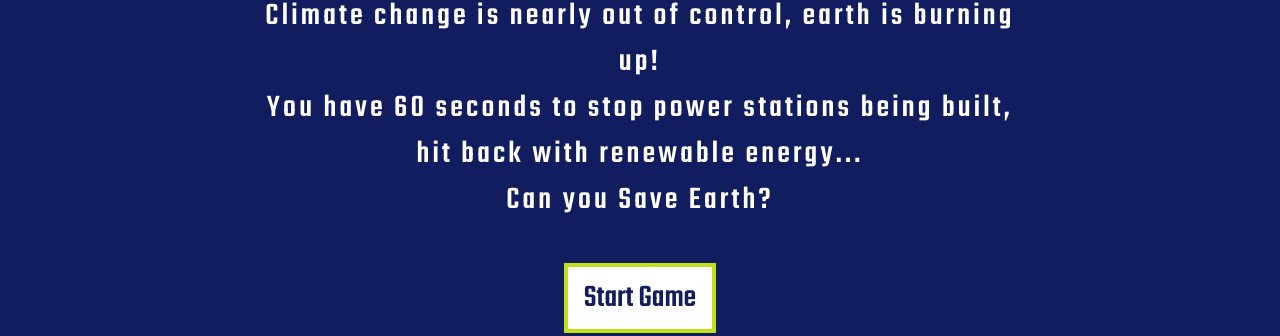
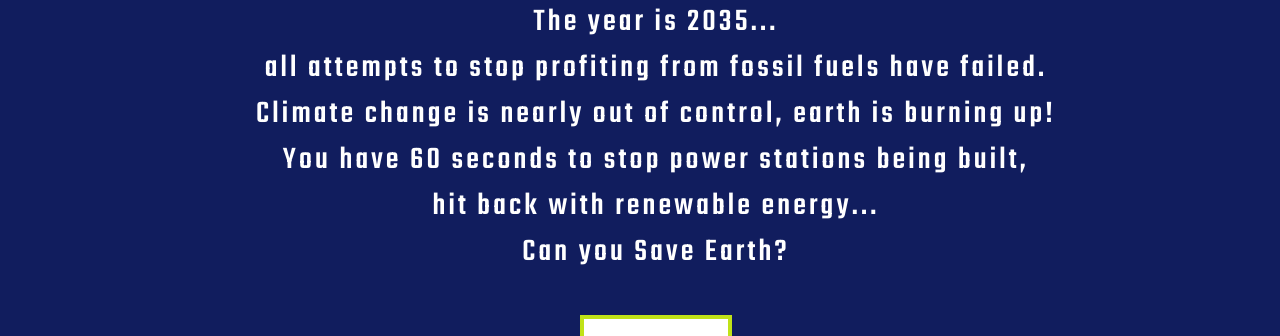
Before and after one commit to RickofManc/60-seconds-to-save-earth, a plain HTML site: page index.html in a window 1280 px wide. Shown: the part 195-531 px from the top of the page. Drawn offline with nearby package versions, Linux system fonts and the light colour scheme.

Commit message:
Update CSS stsyles and image size for 404 error page to improve Lighthouse Performance results

```diff
--- a/assets/css/style.css
+++ b/assets/css/style.css
@@ -1,25 +1,19 @@
 @import url('https://fonts.googleapis.com/css2?family=Teko:wght@300;400;500;600;700&display=swap');
 
 html {
-  margin: 0;
-  padding: 0;
-  border: none;
+  margin: 0 auto;
 }
 body {
-  margin: 0;
-  max-width: 2300px;
+  margin: 0 auto;
+  padding: 0;
   width: 100%;
-  height: 100vh;
-  padding: 0;
+  height: auto;
   border: none;
   font-family: 'Teko', sans-serif;
   font-size: 1rem;
   font-weight: 300;
   letter-spacing: 0.2rem;
   cursor: none;
-  background: url('../images/in-game-background.webp') no-repeat #f37121;
-  background-position: center center;
-  background-attachment: fixed;
 }
 /* Game intro page styles */
 .modal {
@@ -29,7 +23,7 @@ body {
   padding: 0;
   z-index: 10000;
   width: 100%;
-  height: 100%;
+  height: 100vh;
   display: flex;
   flex-direction: column;
   flex-wrap: nowrap;
@@ -41,10 +35,14 @@ body {
   flex-direction: column;
   justify-content: space-around;
   flex-wrap: nowrap;
-  max-width: 60%;
   position: absolute;
+  top: 50%;
+  left: 50%;
+  transform: translate(-50%, -50%);
+  min-width: 70%;
   height: auto;
   margin: 1rem;
+  background-color: #111d5e;
   color: #fff;
   font-size: 2rem;
   font-weight: 500;
@@ -80,30 +78,20 @@ a:hover {
 /* In-game page styles */
 .in-game-page-div {
   display: flex;
-}
-/*.in-game-page-background {
-  position: absolute;
-  background: no-repeat center #f37121;
-  background-size: cover;
-  width: 100%;
-  height: 100%;
-  top: 0;
-  left: 0;
-}/*
-/* In-game page header styles */
-.in-game-page-div {
-  display: flex;
   flex-direction: column;
   flex-wrap: nowrap;
   align-items: center;
   width: 100%;
-  height: auto;
+  height: 100vh;
   top: 0;
   left: 0;
   margin: 0.15rem;
   padding: 0;
+  background: url('../images/in-game-background.webp') no-repeat #c70039;
+  background-position: top;
+  background-size: cover;
 }
-
+/* In-game page header styles */
 header {
   display: flex;
   flex-direction: column;
--- a/index.html
+++ b/index.html
@@ -49,18 +49,13 @@
             aria-label="learn more about climate change"
             href="https://www.greenpeace.org/usa/research/8-reasons-why-we-need-to-phase-out-the-fossil-fuel-industry/"
             target="_blank"
-            >Learn More</a
+            rel="noopener noreferrer"
+            >Learn More About Climate Change</a
             >
         </div>
       </div>
     <!-- Main in-game content container -->
     <div class="in-game-page-div">
-      <!-- In-game page section -->
-      <!--<img
-        class="in-game-page-background"
-        src="assets/images/in-game-background.webp"
-        alt="Background image showing land dried and cracking due to the suns heat"
-      />-->
       <!-- In-game page header for Title, Score and Time Left -->
       <header>
         <h1 class="game-title">60 Seconds to Save Earth!</h1>
@@ -83,7 +78,7 @@
       </div>
     </div>
     <img
-      class = "wind-turbine"
+      class="wind-turbine"
       src="assets/images/wind-turbine.png"
       alt="wind turbine icon used as the renewable energy source to stop the power stations"
       />
@@ -93,7 +88,7 @@
       integrity="sha256-iT6Q9iMJYuQiMWNd9lDyBUStIq/8PuOW33aOqmvFpqI="
       crossorigin="anonymous"
     ></script>
-    <script src="assets/js/sweetalert2.js"></script>
-    <script type="module" src="assets/js/script.js"></script>
-  </body>
+    <script defer type="module" src="assets/js/script.js"></script>
+    <script defer src="assets/js/sweetalert2.js"></script>
+    </body>
 </html>
```
Also changed, not shown: 404.html (+8 -6 lines), assets/images/404-page-background.webp.
